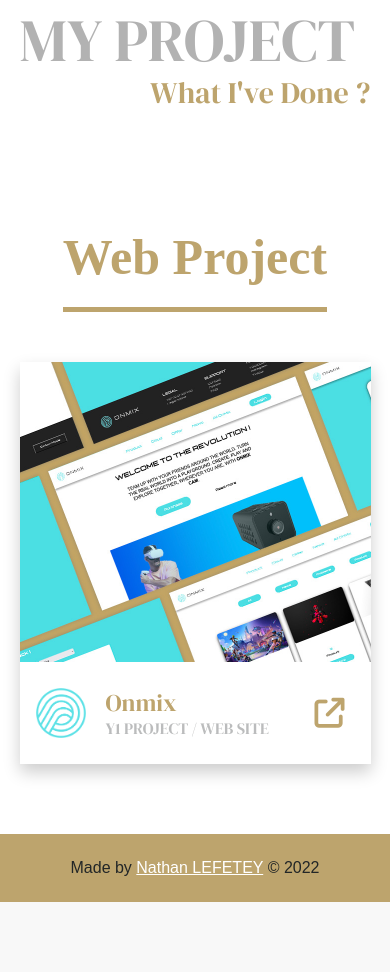
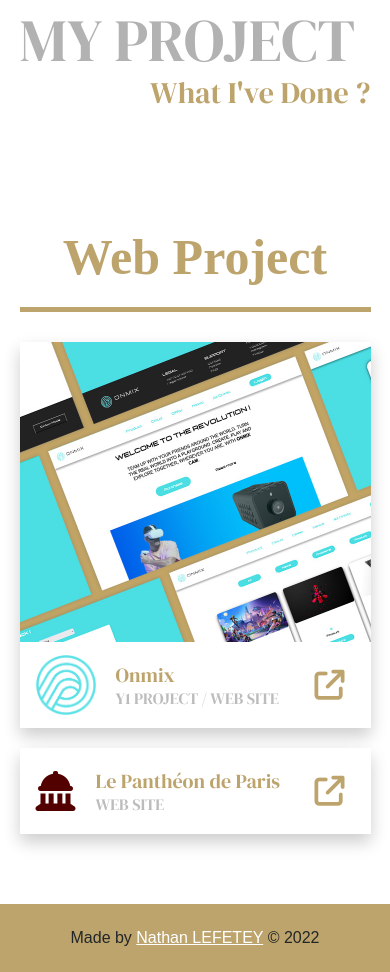
Before and after one commit to jstnate/web_portfolio, a PHP site: page / in a window 390 px wide. Shown: the part 3539-4511 px from the top of the page. Before the commit the page ends 4441 px from the top, so only its background shows below. Run offline with PHP 8.4, Linux system fonts and the light colour scheme; some libraries are stand-ins or nearby versions.

Commit message:
:bug: RESOLVE conflict merge
confilct merge resolved

```diff
--- a/SCSS/abstracts/_mixins.scss
+++ b/SCSS/abstracts/_mixins.scss
@@ -13,7 +13,6 @@
     position: relative;
     padding: 10px 0 10px;
     width: 100%;
-    min-height: 100vh;
 }
 
 @mixin sectionTitle {
--- a/SCSS/style.css
+++ b/SCSS/style.css
@@ -411,9 +411,12 @@ body::before {
     width: 80%;
   }
 }
-@media screen and (max-width: 1130px) {
+@media screen and (max-width: 1140px) {
   .welcome_section > div {
     width: 90%;
+  }
+  .welcome_section > div .welcome_text {
+    width: 90vh;
   }
 }
 @media screen and (max-width: 1000px) {
@@ -479,7 +482,7 @@ body::before {
     font-size: 60px;
   }
 }
-@media screen and (max-width: 410px) {
+@media screen and (max-width: 420px) {
   .welcome_section div img {
     width: 80%;
   }
@@ -491,7 +494,6 @@ body::before {
   position: relative;
   padding: 10px 0 10px;
   width: 100%;
-  min-height: 100vh;
 }
 .pres_section .pres_content {
   position: relative;
@@ -621,7 +623,7 @@ body::before {
     width: 80%;
   }
 }
-@media screen and (max-width: 410px) {
+@media screen and (max-width: 420px) {
   .pres_section .pres_content .pres .text a {
     width: 70%;
   }
@@ -630,7 +632,6 @@ body::before {
   position: relative;
   padding: 10px 0 10px;
   width: 100%;
-  min-height: 100vh;
 }
 .skills_section .skills_content {
   position: relative;
@@ -800,7 +801,7 @@ body::before {
     width: 90%;
   }
 }
-@media screen and (max-width: 410px) {
+@media screen and (max-width: 420px) {
   .skills_section .skills_content .skill .front img {
     width: 70%;
   }
@@ -815,7 +816,6 @@ body::before {
   position: relative;
   padding: 10px 0 10px;
   width: 100%;
-  min-height: 100vh;
 }
 .project_section .project_content {
   position: relative;
@@ -836,26 +836,32 @@ body::before {
   flex-direction: column;
   align-items: center;
 }
+.project_section .project_content .projects_card .web_project {
+  padding-left: 50px;
+}
 .project_section .project_content .projects_card .projects_type {
   position: relative;
   display: flex;
-  flex-direction: column;
-  gap: 50px;
   width: 100%;
   align-items: center;
-  justify-content: space-between;
+  justify-content: center;
+  gap: 30px;
 }
 .project_section .project_content .projects_card .projects_type h2 {
   display: flex;
   align-items: center;
   justify-content: center;
-  position: static;
+  position: absolute;
+  left: -10%;
+  top: 40%;
   color: #BDA46D;
   font-size: 50px;
   font-weight: bold;
+  transform: rotate(-90deg);
   transform-origin: center;
   border-bottom: 5px solid #BDA46D;
   height: 100px;
+  width: 30%;
 }
 .project_section .project_content .projects_card .projects_type .cards {
   display: flex;
@@ -889,9 +895,15 @@ body::before {
   justify-content: center;
   width: 100%;
 }
+.project_section .project_content .projects_card .projects_type .cards .card .card_banner .card_left_part .pantheon-logo {
+  font-size: 50px;
+  color: #520000;
+  transition: all 0.4s ease;
+}
 .project_section .project_content .projects_card .projects_type .cards .card .card_banner .card_left_part img {
   width: 50px;
   height: 50px;
+  transition: all 0.4s ease;
 }
 .project_section .project_content .projects_card .projects_type .cards .card .card_banner .card_left_part h3, .project_section .project_content .projects_card .projects_type .cards .card .card_banner .card_left_part h4 {
   width: 0;
@@ -928,6 +940,9 @@ body::before {
   gap: 20px;
   font-family: "DM Serif Display", serif;
 }
+.project_section .project_content .projects_card .projects_type .cards .card.active .card_banner .card_left_part .pantheon-logo {
+  font-size: 60px;
+}
 .project_section .project_content .projects_card .projects_type .cards .card.active .card_banner .card_left_part img {
   width: 70px;
   height: 70px;
@@ -958,9 +973,28 @@ body::before {
   color: #BDA46D;
 }
 
+@media screen and (max-width: 1100px) {
+  .project_section .project_content .projects_card .projects_type .cards .card {
+    width: 80px;
+  }
+  .project_section .project_content .projects_card .projects_type .cards .card.active {
+    width: 550px;
+  }
+}
 @media screen and (max-width: 1000px) {
+  .project_section .project_content .projects_card .web_project {
+    padding: 0;
+  }
+  .project_section .project_content .projects_card .projects_type {
+    flex-direction: column;
+  }
+  .project_section .project_content .projects_card .projects_type h2 {
+    position: static;
+    transform: rotate(0);
+    width: 100%;
+  }
   .project_section .project_content .projects_card .projects_type .cards {
-    width: 70%;
+    width: 80%;
     flex-direction: column;
   }
   .project_section .project_content .projects_card .projects_type .cards .card {
@@ -973,7 +1007,6 @@ body::before {
     transition: all 0.4s ease;
   }
   .project_section .project_content .projects_card .projects_type .cards .card .card_banner {
-    border-radius: 20px;
     height: 70px;
     background-color: #ffffff;
     padding: 1em 2em;
@@ -982,28 +1015,33 @@ body::before {
     justify-content: space-between;
   }
   .project_section .project_content .projects_card .projects_type .cards .card .card_banner .card_left_part {
-    width: fit-content;
+    width: 50%;
     display: flex;
     align-items: center;
     gap: 20px;
     font-family: "DM Serif Display", serif;
   }
   .project_section .project_content .projects_card .projects_type .cards .card .card_banner .card_left_part img {
-    width: 70px;
-    height: 70px;
+    width: 60px;
+    height: 60px;
   }
-  .project_section .project_content .projects_card .projects_type .cards .card .card_banner .card_left_part h3 {
+  .project_section .project_content .projects_card .projects_type .cards .card .card_banner .card_left_part .card_banner_text {
+    width: 100%;
+  }
+  .project_section .project_content .projects_card .projects_type .cards .card .card_banner .card_left_part .card_banner_text h3 {
     display: block;
     font-size: 24px;
     color: #BDA46D;
     margin-bottom: 5px;
+    width: 100%;
   }
-  .project_section .project_content .projects_card .projects_type .cards .card .card_banner .card_left_part h4 {
+  .project_section .project_content .projects_card .projects_type .cards .card .card_banner .card_left_part .card_banner_text h4 {
     display: block;
     text-transform: uppercase;
     color: #222627;
     opacity: 0.3;
     font-size: 16px;
+    width: 100%;
   }
   .project_section .project_content .projects_card .projects_type .cards .card .card_banner .card_right_part {
     text-decoration: none;
@@ -1023,12 +1061,12 @@ body::before {
   .project_section .project_content .projects_card .projects_type .cards .card.active .card_cover {
     height: 400px;
   }
-  .project_section .project_content .projects_card .projects_type .cards .card.active .card_banner {
-    border-radius: 0 0 20px 20px;
-  }
 }
 @media screen and (max-width: 797px) {
   .project_section .project_content .projects_card .projects_type .cards {
+    width: 90%;
+  }
+  .project_section .project_content .projects_card .projects_type .cards .card .card_banner .card_left_part {
     width: 80%;
   }
 }
@@ -1042,13 +1080,32 @@ body::before {
     height: 300px;
   }
 }
-@media screen and (max-width: 410px) {
+@media screen and (max-width: 480px) {
+  .project_section .project_content .projects_card .projects_type .cards .card .card_banner {
+    padding: 0.5em 1em;
+  }
+  .project_section .project_content .projects_card .projects_type .cards .card .card_banner .card_left_part .pantheon-logo {
+    font-size: 40px;
+  }
+  .project_section .project_content .projects_card .projects_type .cards .card .card_banner .card_left_part img {
+    width: 50px;
+    height: 50px;
+  }
+  .project_section .project_content .projects_card .projects_type .cards .card .card_banner .card_left_part .card_banner_text h3 {
+    font-size: 20px;
+  }
+  .project_section .project_content .projects_card .projects_type .cards .card .card_banner .card_left_part .card_banner_text h4 {
+    font-size: 16px;
+  }
   .project_section .project_content .projects_card .projects_type .cards .card.active .card_banner {
-    padding: 1em;
+    padding: 0.5em 1em;
+  }
+  .project_section .project_content .projects_card .projects_type .cards .card.active .card_banner .card_left_part .pantheon-logo {
+    font-size: 50px;
   }
   .project_section .project_content .projects_card .projects_type .cards .card.active .card_banner .card_left_part img {
-    width: 50px;
-    height: 50px;
+    width: 60px;
+    height: 60px;
   }
 }
 footer {
--- a/index.html
+++ b/index.html
@@ -152,14 +152,14 @@
                 </div>
 
                 <div class="projects_card">
-                    <div class="web_project projects_type">
+                    <d class="web_project projects_type">
                         <h2>Web Project</h2>
                         <div class="cards">
                             <div class="card active">
-                                <img src="images/project-cover/onmix-cover.jpg" alt="" class="card_cover">
+                                <img src="images/project-cover/onmix-cover.jpg" alt="Project cover" class="card_cover">
                                 <div class="card_banner">
                                     <div class="card_left_part">
-                                        <img src="images/project-logo/onmix_site_icon.png" alt="">
+                                        <img src="images/project-logo/onmix_site_icon.png" alt="Project logo">
                                         <div class="card_banner_text">
                                             <h3>Onmix</h3>
                                             <h4>y1 project / web site</h4>
@@ -171,14 +171,31 @@
                                     </a>
                                 </div>
                             </div>
+
+
+                            <div class="card">
+                                <img src="images/project-cover/pantheon-cover.jpg" alt="Project cover" class="card_cover">
+                                <div class="card_banner">
+                                    <div class="card_left_part">
+                                        <i class="fa-solid fa-landmark-dome pantheon-logo"></i>
+                                        <div class="card_banner_text">
+                                            <h3>Le Panthéon de Paris</h3>
+                                            <h4>web site</h4>
+                                        </div>
+                                    </div>
+
+                                    <a href="https://jstnate.github.io/pantheon-project" class="card_right_part">
+                                        <i class="fa-solid fa-arrow-up-right-from-square"></i>
+                                    </a>
+                                </div>
+                            </div>
+
                         </div>
-
                     </div>
                 </div>
             </div>
         </section>
     </main>
-
     <footer>
         <span>
             Made by <a href="https://www.linkedin.com/in/nathanlefetey/">Nathan LEFETEY</a> &copy 2022 <span class="responsive_footer">Copyright All Rights</span>
```
Also changed, not shown: other parts of index.html (+13 -13 lines), SCSS/pages/_home.scss (+109 -22 lines), composer.json (deleted, +0 -17 lines), images/project-cover/pantheon-cover.jpg (added), 1 other file.
